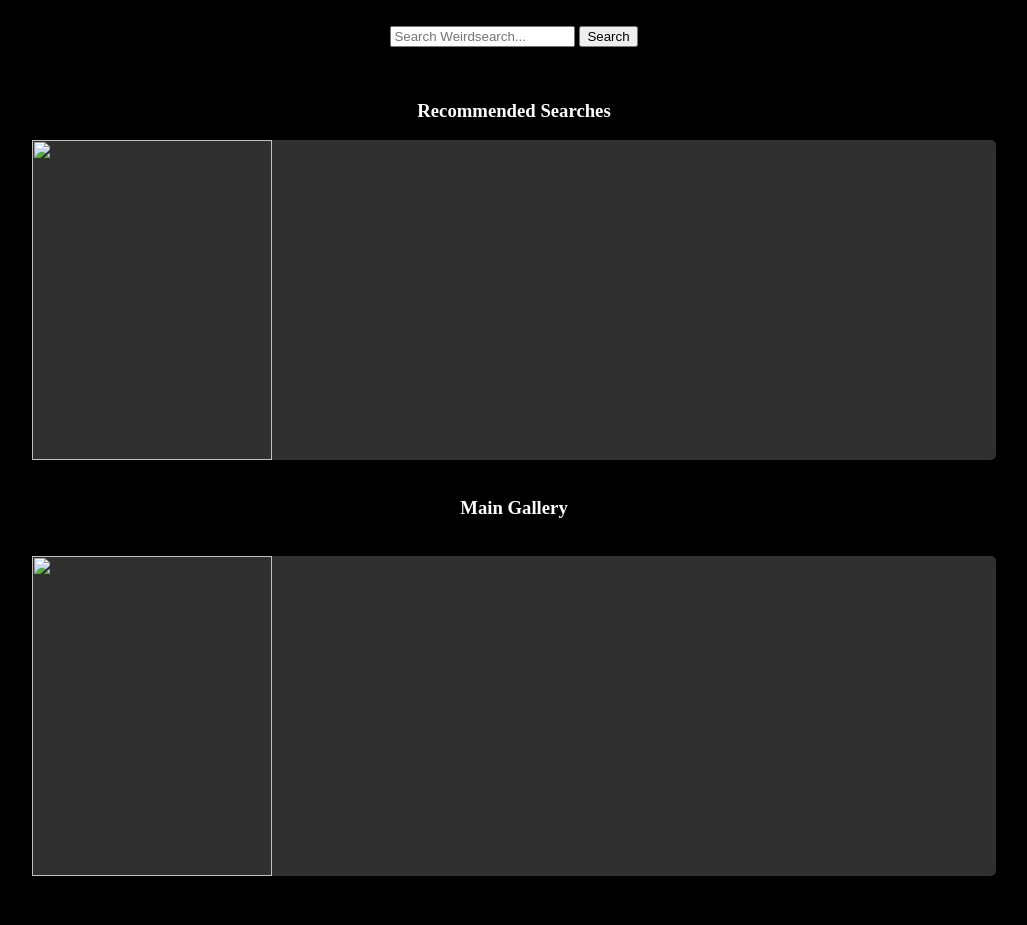
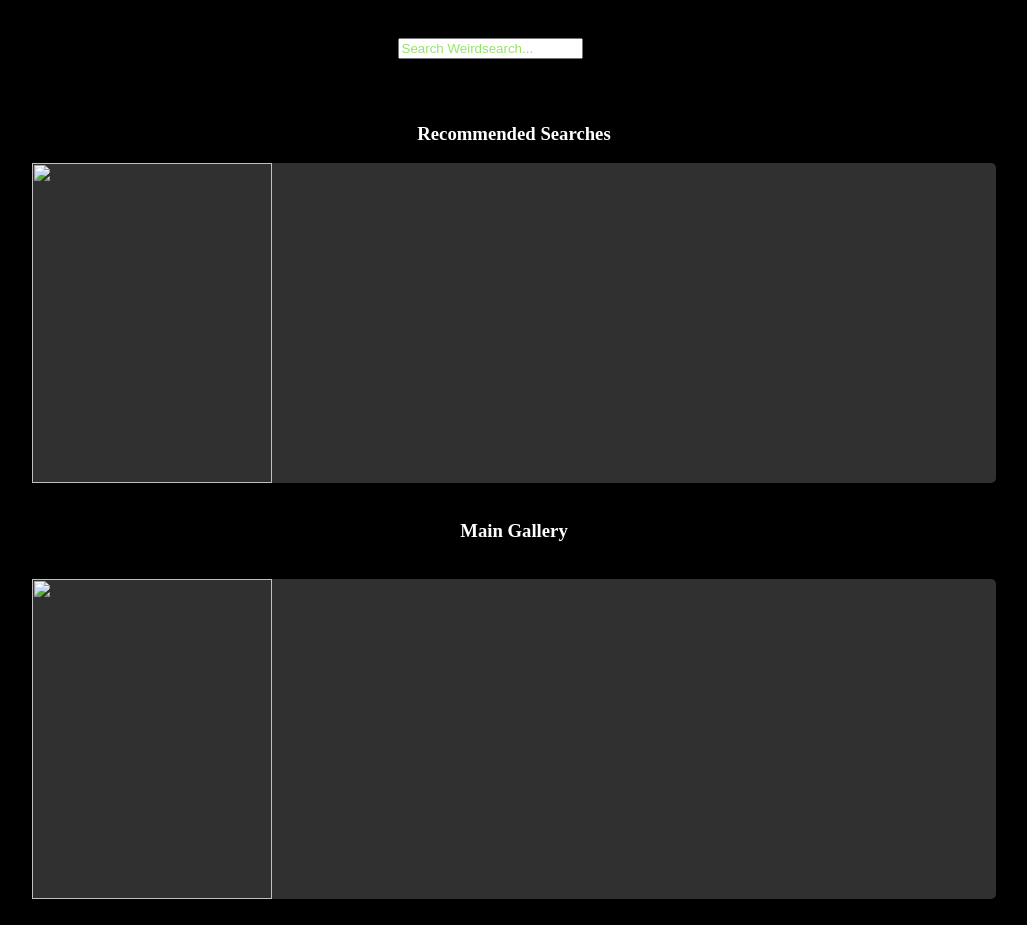
Before and after one commit to LWFlouisa/VampGallery, a Jekyll site: the page built from index.md, in a window 1280 px wide. Shown: the whole page, without its empty margins (126-1153 px from the left). Built offline with Jekyll 4.4.1, drawn with Linux system fonts in a browser that asks for light colours; before the commit the page ends 902 px from its top, so only the background shows below that.

Commit message:
Update stylesheet.html

```diff
--- a/_includes/stylesheet.html
+++ b/_includes/stylesheet.html
@@ -8,6 +8,18 @@
 
 h1, h2, h3, h4, h5, h6 {
   color: white;
+}
+
+::placeholder {
+  color: #6CD829;
+  opacity: 0.7;
+}
+
+button {
+  all: unset;
+  cursor: pointer;
+  width: 44px;
+  height: 44px;
 }
 
 svg {
```
